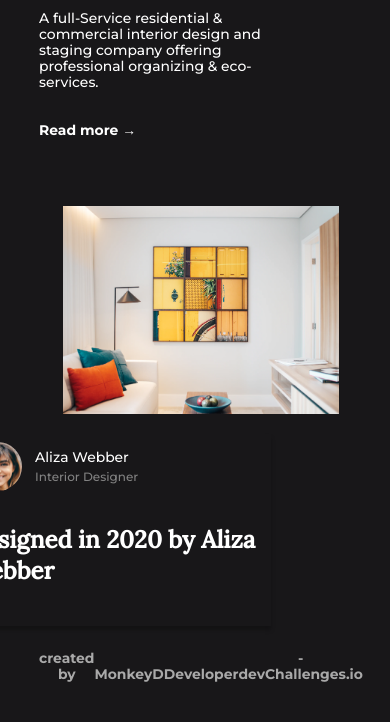
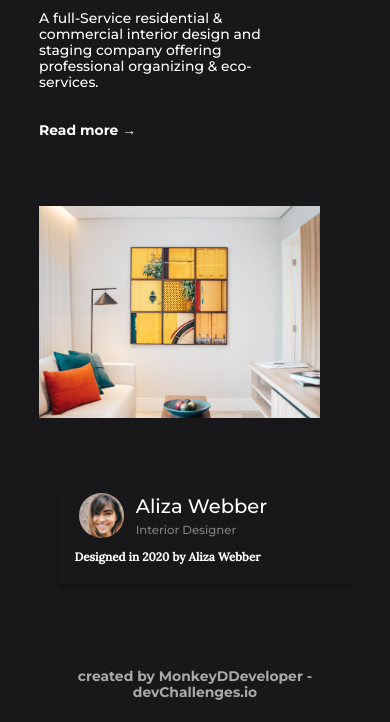
Before and after one commit to MonkeyDDeveloper/fp-interior-consultant, a website: page index.html in a window 390 px wide. Shown: the part 196-918 px from the top of the page. Before the commit the page ends 886 px from the top, so only its background shows below. Drawn offline with nearby package versions, Linux system fonts and the light colour scheme; files that its build step writes are made by us from their sources; files whose address does not match are found by name.

Commit message:
fixing responsive

```diff
--- a/css/index.css
+++ b/css/index.css
@@ -314,3 +314,28 @@ input:checked ~ nav {
         pointer-events: none;
     }
 }
+@media (max-width: 560px) {
+    .image-content {
+        justify-content: flex-start;
+        align-items: stretch;
+    }
+    .image-content img {
+        width: 90%;
+        height: auto;
+    }
+    .fixed-card {
+        width: 75vw;
+        height: auto;
+        bottom: 15%;
+        right: 0;
+    }
+    .fixed-card .header-text p{
+        font-size: 5vw;
+    }
+    .fixed-card .header-text span{
+        font-size: 3vw;
+    }
+    .fixed-card .fixed-card-body p{
+        font-size: 3vw;
+    }
+}
--- a/index.html
+++ b/index.html
@@ -35,7 +35,7 @@
             <img src="/public/photo1.png" alt="photo1.png">
         </div>
         <div class="item footer">
-            created by <strong>MonkeyDDeveloper</strong> - devChallenges.io
+           <p>created by <strong>MonkeyDDeveloper</strong> - devChallenges.io</p>
         </div>
         <div class="fixed-card">
             <div class="fixed-card-header">
```
